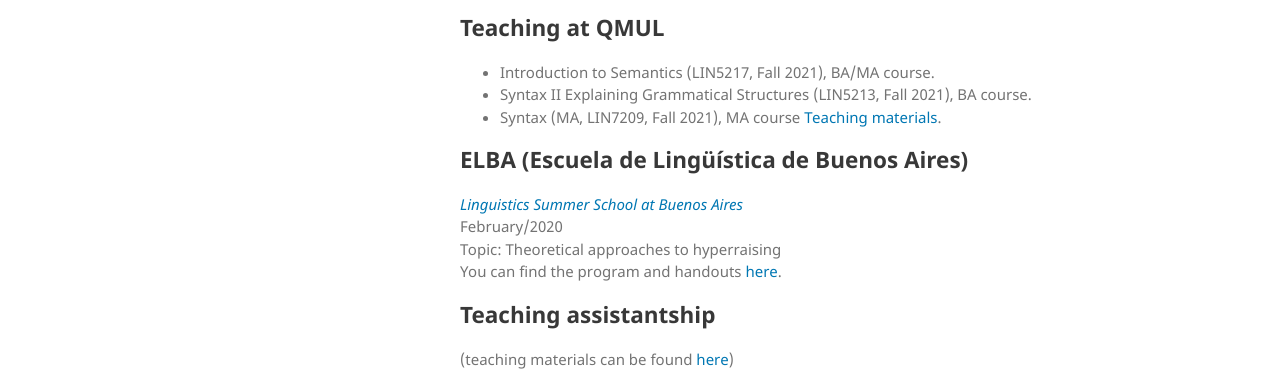
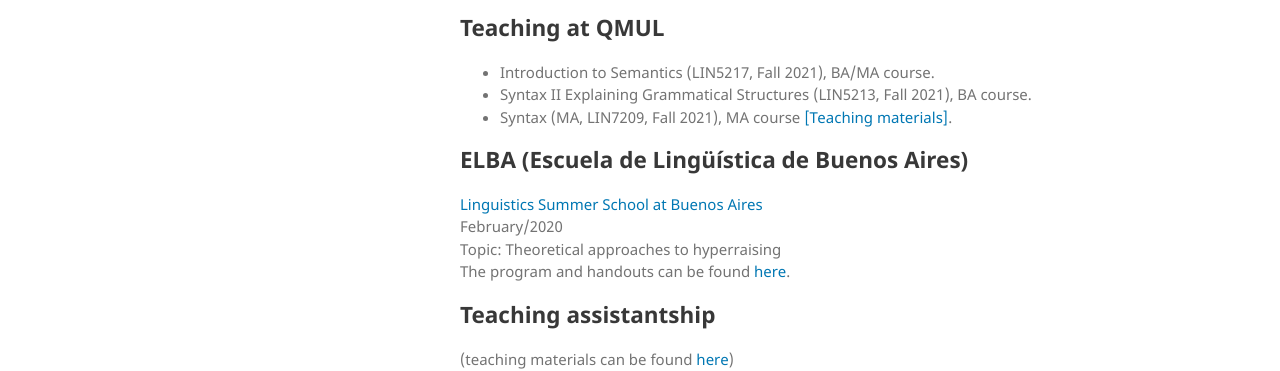
Before and after one commit to sznfng/sznfng.github.io, a Jekyll site: the page built from teaching.md, in a window 1280 px wide and 1330 px high. Shown: the part 642-1013 px from the top of the window. Built offline with Jekyll 4.4.1, drawn with Linux system fonts in a browser that asks for light colours.

Commit message:
Update teaching.md

```diff
--- a/teaching.md
+++ b/teaching.md
@@ -17,14 +17,14 @@ I am currently teaching an undergraduate seminar and Syntax II. The undergraduat
 ## Teaching at QMUL
 + Introduction to Semantics (LIN5217, Fall 2021), BA/MA course.
 + Syntax II Explaining Grammatical Structures (LIN5213, Fall 2021), BA course.
-+ Syntax (MA, LIN7209, Fall 2021), MA course [Teaching materials](https://www.dropbox.com/sh/kl42lu5d1can1uz/AAB1sf3FX8V0Q3hdynVfhIGVa?dl=0).
++ Syntax (MA, LIN7209, Fall 2021), MA course [[Teaching materials]](https://www.dropbox.com/sh/kl42lu5d1can1uz/AAB1sf3FX8V0Q3hdynVfhIGVa?dl=0).
 
 ## ELBA (Escuela de Lingüística de Buenos Aires)
 
-[_Linguistics Summer School at Buenos Aires_](https://sites.google.com/site/elbahomep/home)\
+[Linguistics Summer School at Buenos Aires](https://sites.google.com/site/elbahomep/home)\
 February/2020\
 Topic: Theoretical approaches to hyperraising\
-You can find the program and handouts [here](https://www.dropbox.com/sh/pl08r58i8g4psg7/AACxQkOP2f3FK0A5V8C7YDIea?dl=0).
+The program and handouts can be found [here](https://www.dropbox.com/sh/pl08r58i8g4psg7/AACxQkOP2f3FK0A5V8C7YDIea?dl=0).
 
 ## Teaching assistantship
 
```
